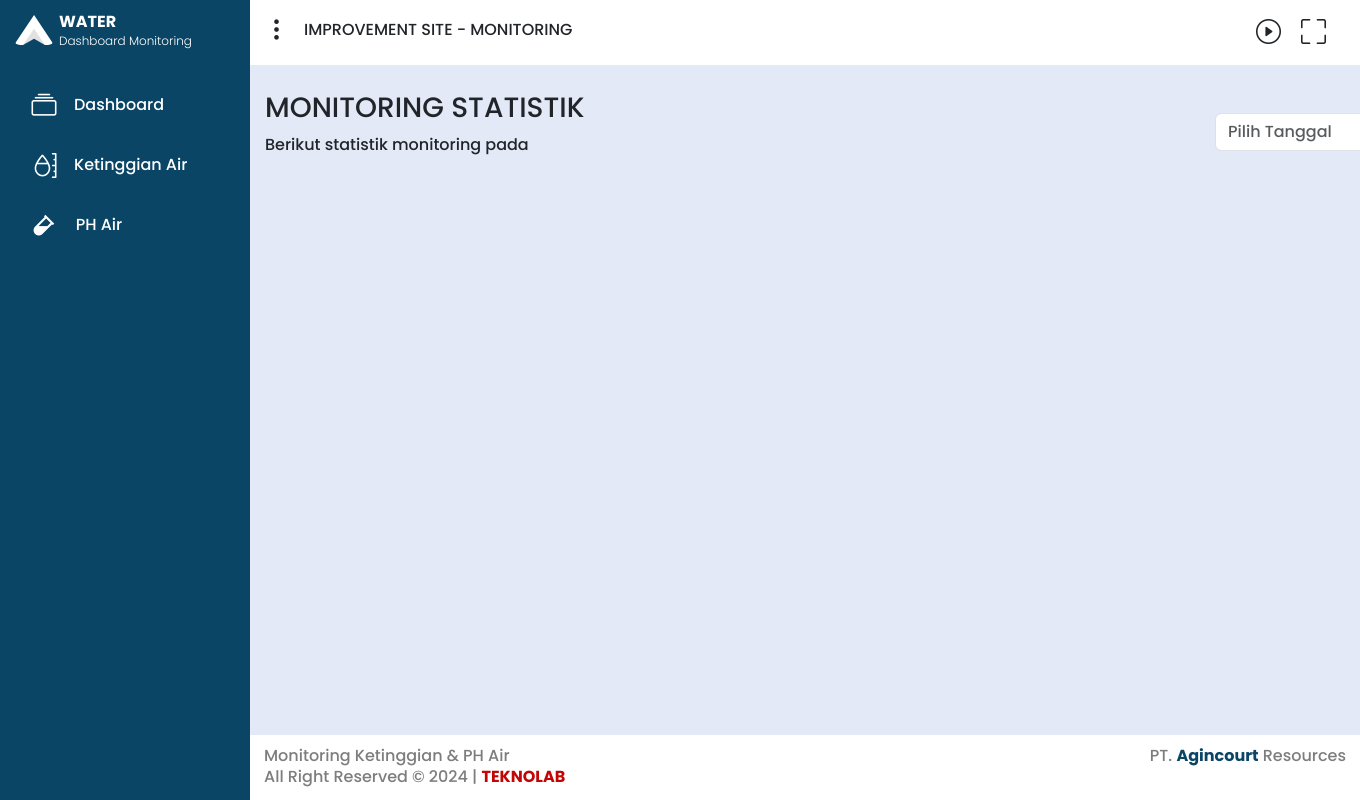
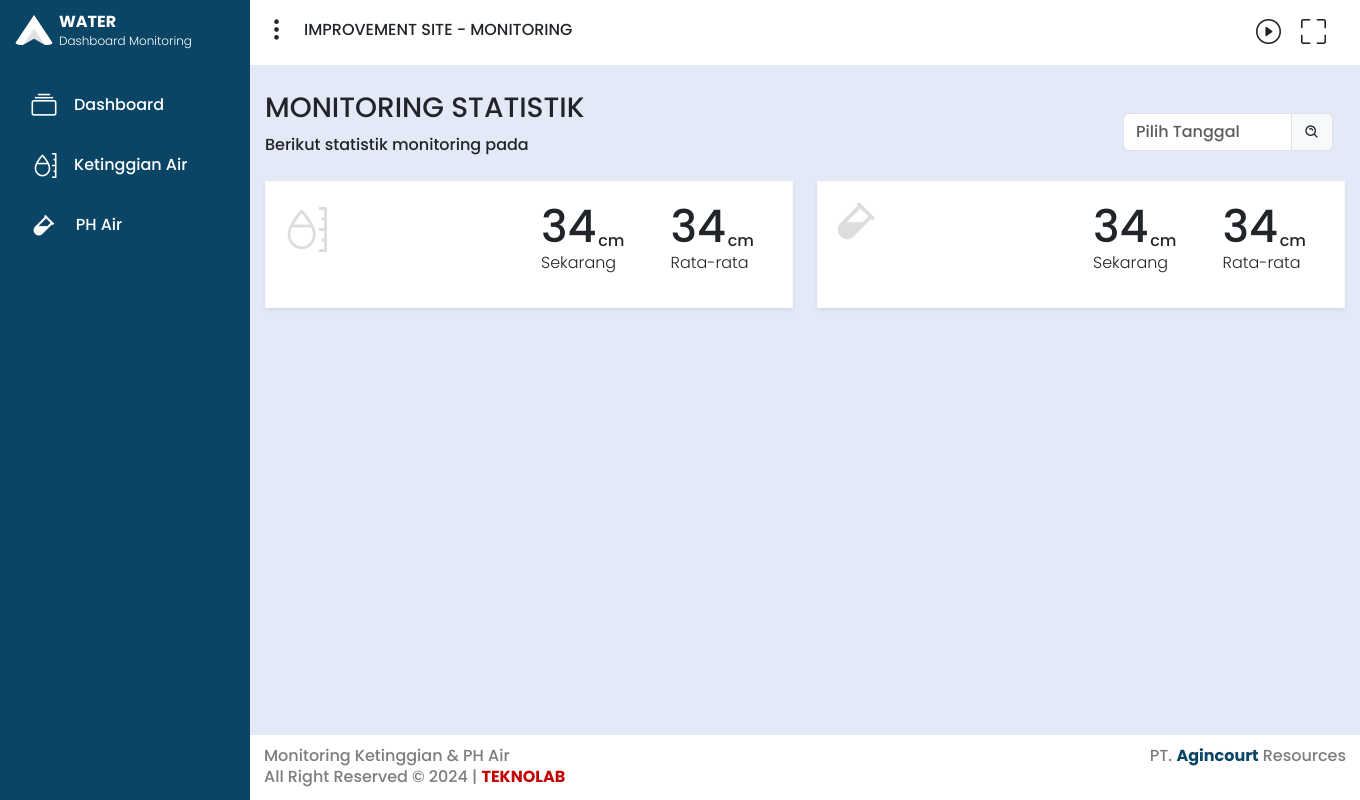
Before and after one commit to pradanayogaid/sidebar-01, a PHP site: page / in a window 1360 px wide; the page is wider, and only the part inside the window is pictured. Run offline with PHP 8.4, Linux system fonts and the light colour scheme.

Commit message:
Halaman Dashboard selesai

```diff
--- a/assets/css/style-local.css
+++ b/assets/css/style-local.css
@@ -420,7 +420,7 @@ display: none;
 .content .header-content{
   margin-left: -250px;
   width: 100%;
-  border: 1px solid #000;
+  /* border: 1px solid #000; */
 }
 
 .content .tgl .input-group{
@@ -430,7 +430,8 @@ display: none;
 
 .content .content-panel{
   width: 100%;
-  border: 1px solid #000;
+  /* border: 1px solid #000; */
+  margin-left: -250px;
 }
 
 .content .panel-K .panel-icon{
--- a/index.html
+++ b/index.html
@@ -105,7 +105,7 @@
   <section class="content">
     <div class="header-content mt-3">
       <div class="row align-items-center">
-        <div class="col-lg-10">
+        <div class="col-lg-9">
           <h3 class="header-content-title">
             MONITORING STATISTIK
           </h3>
@@ -120,18 +120,18 @@
       </div>
     </div>
 
-    <div class="content-panel row mt-5">
-      <!-- <div class="col-lg-6">
+    <div class="content-panel row">
+      <div class="col-lg-6 mt-2">
         <div class="panel-K">
           <div class="card shadow-sm rounded-0 border-light">
             <div class="card-body">
               <div class="row">
-                <div class="col-lg-6"><i class="bi bi-moisture panel-icon" ></i></div>
-                <div class="col-lg-3">
+                <div class="col-lg-6 col-6"><i class="bi bi-moisture panel-icon" ></i></div>
+                <div class="col-lg-3 col-3">
                   <h4 class="K-val-now">34 <sub>cm</sub></h4>
                   <p class="K-desc-now">Sekarang</p>
                 </div>
-                <div class="col-lg-3">
+                <div class="col-lg-3 col-3">
                   <h4 class="K-val-now">34 <sub>cm</sub></h4>
                   <p class="K-desc-now">Rata-rata</p>
                 </div>
@@ -139,18 +139,18 @@
             </div>
           </div>
         </div>
-      </div> -->
-      <!-- <div class="col-lg-6">
+      </div>
+      <div class="col-lg-6 mt-2">
         <div class="panel-PH">
           <div class="card shadow-sm rounded-0 border-light">
             <div class="card-body">
               <div class="row">
-                <div class="col-md-8"><i class='bx bxs-vial panel-icon'></i></div>
-                <div class="col-md-2">
+                <div class="col-md-6 col-6"><i class='bx bxs-vial panel-icon'></i></div>
+                <div class="col-md-3 col-3">
                   <h4 class="PH-val-now">34 <sub>cm</sub></h4>
                   <p class="PH-desc-now">Sekarang</p>
                 </div>
-                <div class="col-md-2">
+                <div class="col-md-3 col-3">
                   <h4 class="PH-val-now">34 <sub>cm</sub></h4>
                   <p class="PH-desc-now">Rata-rata</p>
                 </div>
@@ -158,7 +158,7 @@
             </div>
           </div>
         </div>
-      </div> -->
+      </div>
     </div>
   </section>
   <footer>
```
